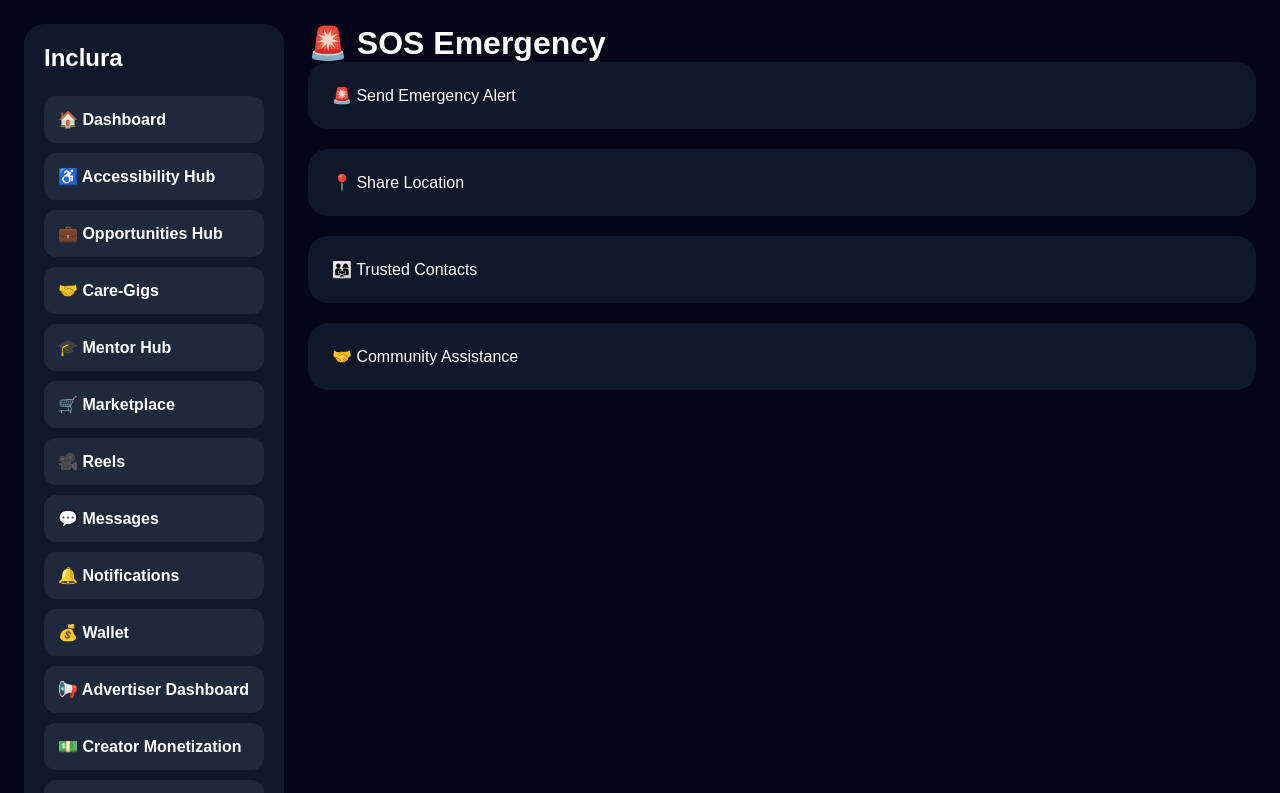
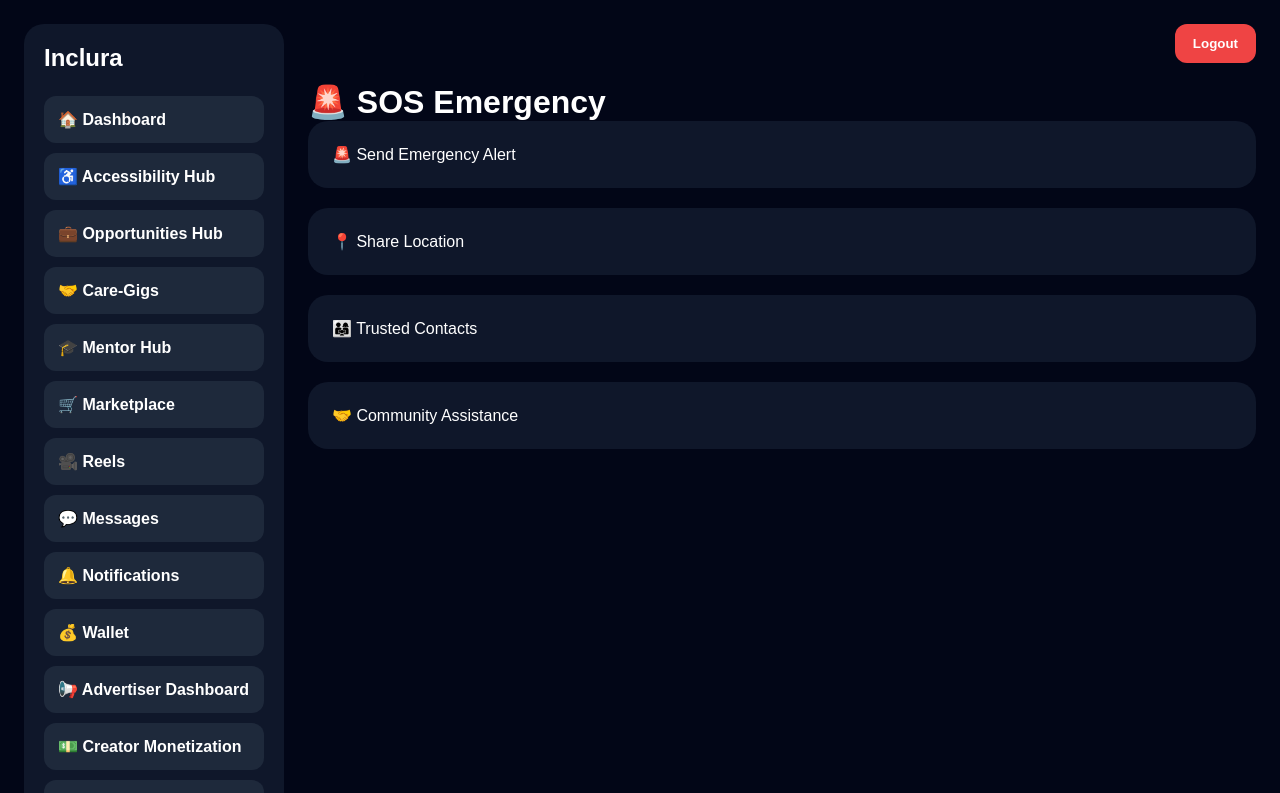
Before and after one commit to inclurah-png/inclura-web, a React (Vite) app: page /sos in a window 1280 px wide. Shown: the top 793 px of the page. Built offline with nearby package versions, Linux system fonts and the light colour scheme; no server answers; sample sign-in values are in the browser's storage.

Commit message:
Implement logout functionality in DashboardLayout
Added a logout button that signs out the user and navigates to the login page.

```diff
--- a/src/components/DashboardLayout.jsx
+++ b/src/components/DashboardLayout.jsx
@@ -1,6 +1,24 @@
 import DashboardSidebar from "./DashboardSidebar";
 
+import { signOut } from "firebase/auth";
+import { auth } from "../firebase";
+
+import { useNavigate } from "react-router-dom";
+
 function DashboardLayout({ children }) {
+  const navigate = useNavigate();
+
+  async function handleLogout() {
+    try {
+      await signOut(auth);
+
+      navigate("/login");
+    } catch (error) {
+      console.log(error);
+      alert(error.message);
+    }
+  }
+
   return (
     <div
       style={{
@@ -18,6 +36,29 @@ function DashboardLayout({ children }) {
           flex: 1,
         }}
       >
+        <div
+          style={{
+            display: "flex",
+            justifyContent: "flex-end",
+            marginBottom: "20px",
+          }}
+        >
+          <button
+            onClick={handleLogout}
+            style={{
+              background: "#ef4444",
+              color: "white",
+              border: "none",
+              padding: "12px 18px",
+              borderRadius: "12px",
+              fontWeight: "700",
+              cursor: "pointer",
+            }}
+          >
+            Logout
+          </button>
+        </div>
+
         {children}
       </div>
     </div>
```
